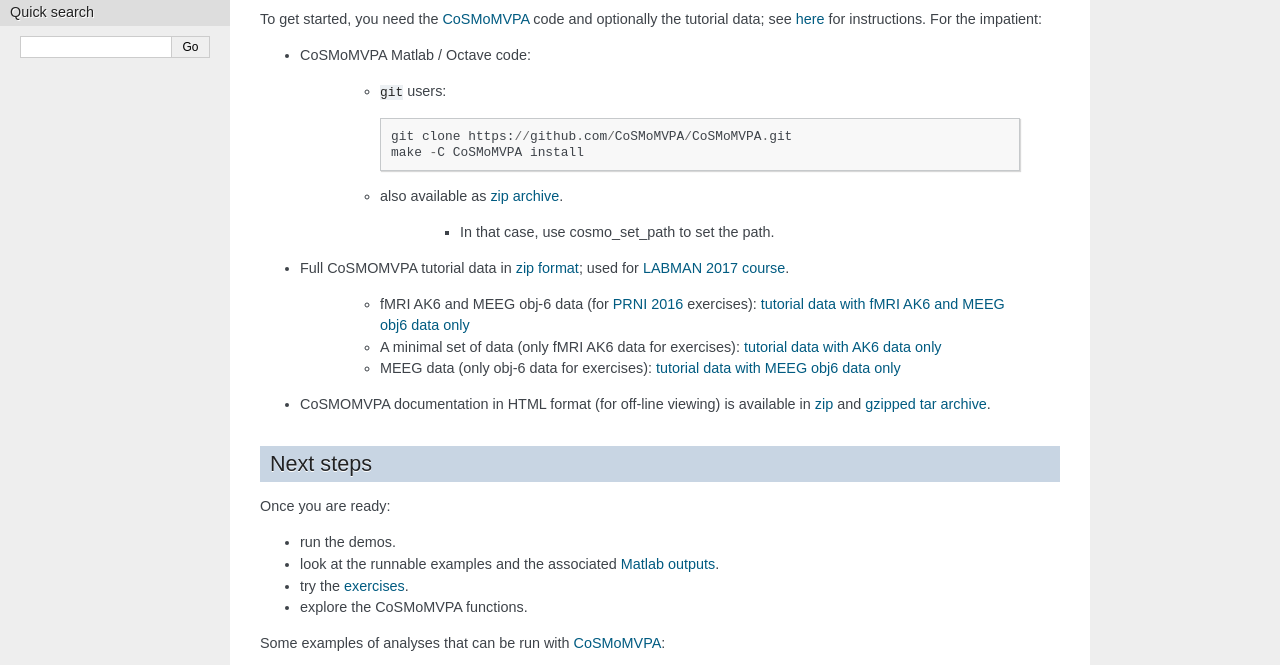
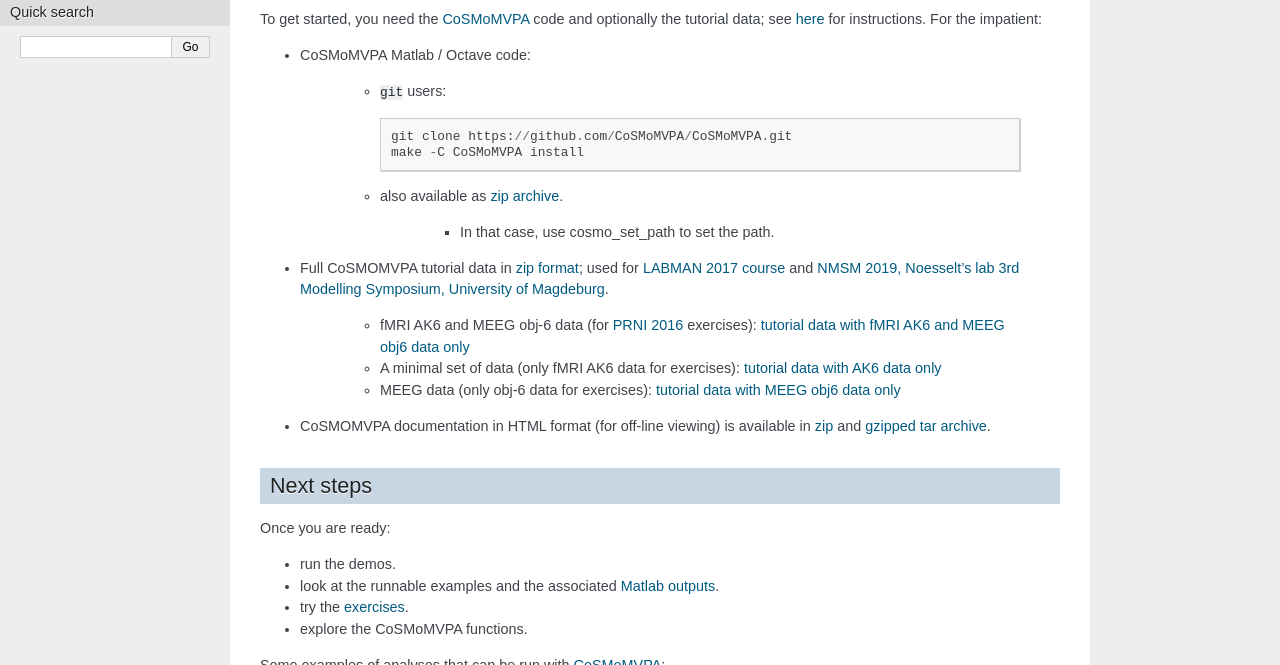
Before and after one commit to CoSMoMVPA/CoSMoMVPA, a Sphinx documentation site: the page built from doc/source/get_started.rst, in a window 1280 px wide and 900 px high, scrolled down 635 px, cut to the strip 0-665 px from the top of the window. Built offline with Sphinx 7.4.7, drawn with Linux system fonts in a browser that asks for light colours; pages that are not in the unit, such as notebooks, are missing from menus.

Commit message:
EXC: fix link to exercise

```diff
--- a/doc/source/nmsm2019_intro.rst
+++ b/doc/source/nmsm2019_intro.rst
@@ -1,7 +1,7 @@
 .. #   For CoSMoMVPA's license terms and conditions, see   #
    #   the COPYING file distributed with CoSMoMVPA         #
 
-.. _labman2017_intro:
+.. _nmsm2019_intro:
 
 Introduction
 ============
--- a/doc/source/quick_download.txt
+++ b/doc/source/quick_download.txt
@@ -9,7 +9,7 @@
 
         * In that case, use :ref:`cosmo_set_path` to set the path.
 
-- Full CoSMOMVPA tutorial data in `zip format <datadb-v0.3.zip>`_; used for :ref:`labman2017`.
+- Full CoSMOMVPA tutorial data in `zip format <datadb-v0.3.zip>`_; used for :ref:`labman2017` and :ref:`nmsm2019`.
 
         * fMRI AK6 and MEEG obj-6 data (for `PRNI 2016`_ exercises): `tutorial data with fMRI AK6 and MEEG obj6 data only <datadb-ak6-meg_obj6-v0.3.zip>`_
 
```
